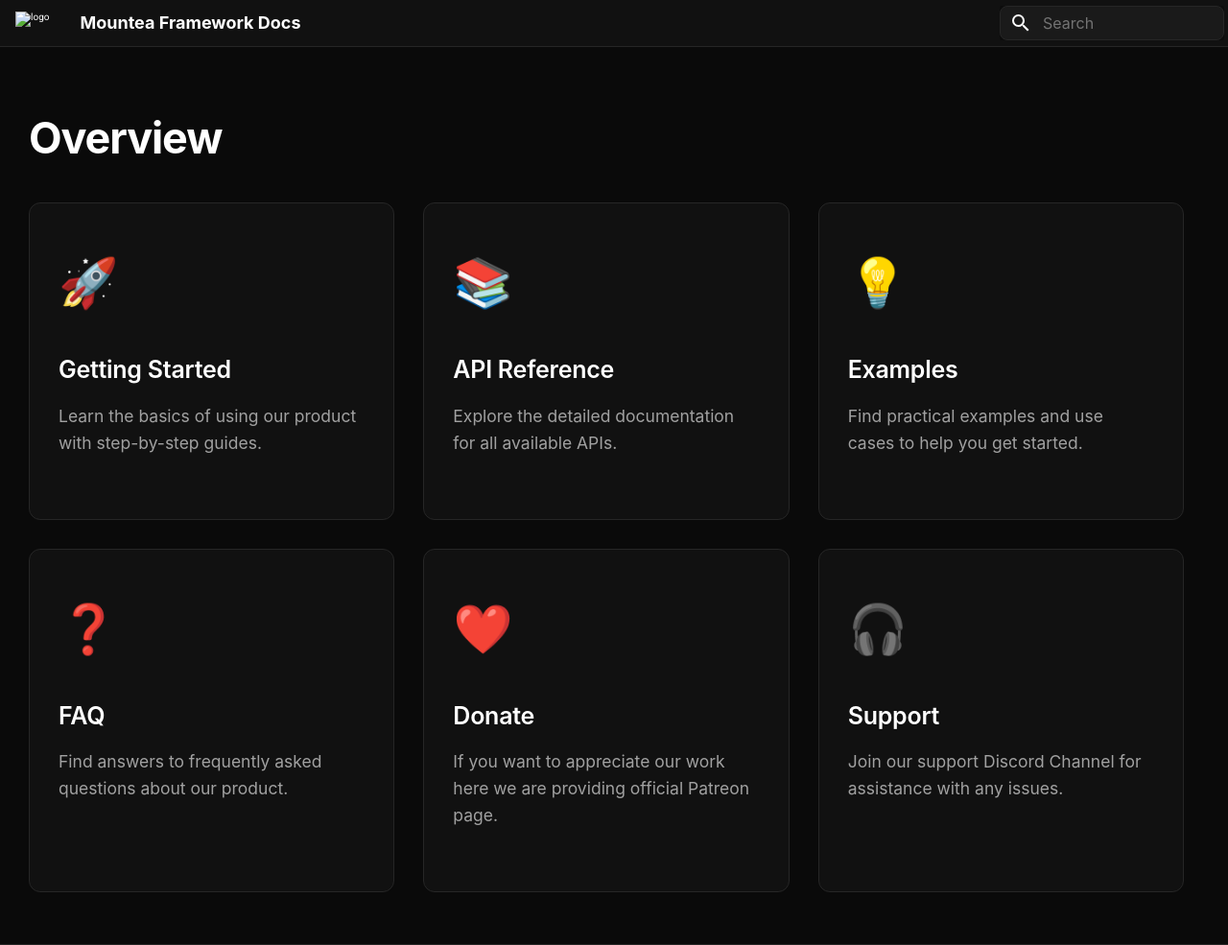
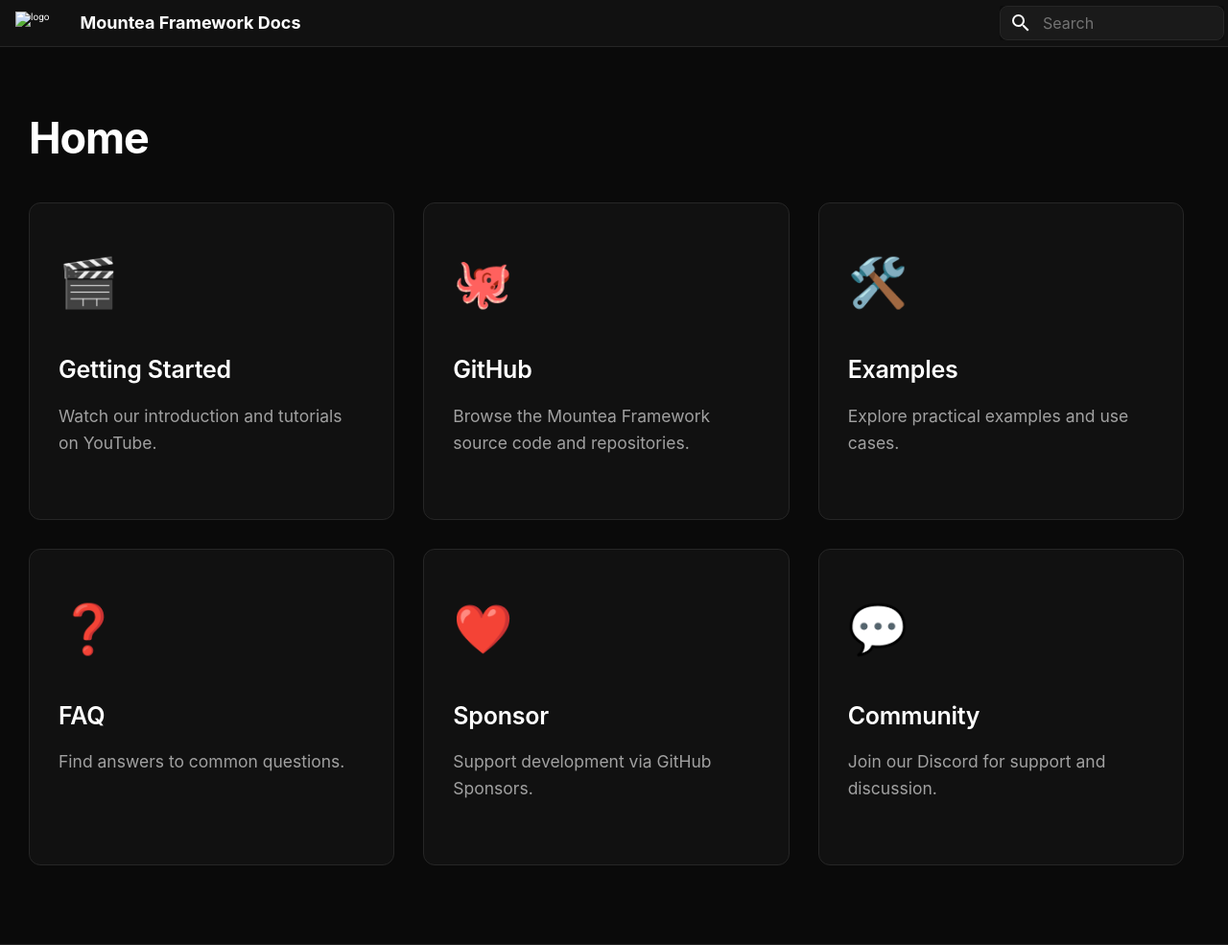
Before and after one commit to Mountea-Framework/MounteaFrameworkWebsite, an MkDocs documentation site: the page built from docs_src/index.md, in a window 1280 px wide and 985 px high. Shown: the whole window at 96% size. Built offline with MkDocs 1.6.1 and Material for MkDocs 9.7.7, drawn with Linux system fonts in a browser that asks for light colours; old or Windows-style settings are respelled for this version of MkDocs.

Commit message:
Refactor docs: merge categories and rarity, update nav
Removed separate Categories.md and Rarity.md, consolidating their content into Configuration/ItemCategoriesRarities.md (not shown in this diff). Updated Overview.md links to point to the new merged documentation. Cleaned up mkdocs.yml navigation to remove old entries. Added a new FAQ page and refreshed index.md with improved cards and links.

```diff
--- a/docs_src/index.md
+++ b/docs_src/index.md
@@ -1,45 +1,43 @@
-# Overview
-
 <div class="card-grid">
   <div class="card">
-    <div class="card-icon">🚀</div>
+    <div class="card-icon">🎬</div>
     <h3 class="card-title">Getting Started</h3>
-    <p class="card-description">Learn the basics of using our product with step-by-step guides.</p>
-    <a href="" class="card-link"></a>
+    <p class="card-description">Watch our introduction and tutorials on YouTube.</p>
+    <a href="https://www.youtube.com/channel/UC5JFJ5Ly8kC_gMT_ghxp3cw" class="card-link"></a>
   </div>
 
   <div class="card">
-    <div class="card-icon">📚</div>
-    <h3 class="card-title">API Reference</h3>
-    <p class="card-description">Explore the detailed documentation for all available APIs.</p>
-    <a href="" class="card-link"></a>
+    <div class="card-icon">🐙</div>
+    <h3 class="card-title">GitHub</h3>
+    <p class="card-description">Browse the Mountea Framework source code and repositories.</p>
+    <a href="https://github.com/Mountea-Framework" class="card-link"></a>
   </div>
 
   <div class="card">
-    <div class="card-icon">💡</div>
+    <div class="card-icon">🛠️</div>
     <h3 class="card-title">Examples</h3>
-    <p class="card-description">Find practical examples and use cases to help you get started.</p>
+    <p class="card-description">Explore practical examples and use cases.</p>
     <a href="https://github.com/Mountea-Framework/Examples" class="card-link"></a>
   </div>
 
   <div class="card">
     <div class="card-icon">❓</div>
     <h3 class="card-title">FAQ</h3>
-    <p class="card-description">Find answers to frequently asked questions about our product.</p>
-    <a href="faq.md" class="card-link"></a>
+    <p class="card-description">Find answers to common questions.</p>
+    <a href="faq" class="card-link"></a>
   </div>
 
   <div class="card">
     <div class="card-icon">❤️</div>
-    <h3 class="card-title">Donate</h3>
-    <p class="card-description">If you want to appreciate our work here we are providing official Patreon page.</p>
+    <h3 class="card-title">Sponsor</h3>
+    <p class="card-description">Support development via GitHub Sponsors.</p>
     <a href="https://github.com/sponsors/Mountea-Framework" class="card-link"></a>
   </div>
 
   <div class="card">
-    <div class="card-icon">🎧</div>
-    <h3 class="card-title">Support</h3>
-    <p class="card-description">Join our support Discord Channel for assistance with any issues.</p>
+    <div class="card-icon">💬</div>
+    <h3 class="card-title">Community</h3>
+    <p class="card-description">Join our Discord for support and discussion.</p>
     <a href="https://discord.gg/G66XvQTv3E" class="card-link"></a>
   </div>
 </div>
--- a/mkdocs.yml
+++ b/mkdocs.yml
@@ -16,7 +16,7 @@
     - navigation.sections
     #- navigation.tabs
     - navigation.top
-    - navigation.expand
+    #- navigation.expand
     - search.highlight
     - search.suggest
     - content.code.annotate
@@ -35,8 +35,6 @@
             - Item Templates: AdvancedInventoryEquipmentSystem/InventorySystem/ItemTemplates.md
             - Item Instances: AdvancedInventoryEquipmentSystem/InventorySystem/ItemInstances.md
             - Item Actions: AdvancedInventoryEquipmentSystem/InventorySystem/ItemActions.md
-            - Categories: AdvancedInventoryEquipmentSystem/InventorySystem/Categories.md
-            - Rarity System: AdvancedInventoryEquipmentSystem/InventorySystem/Rarity.md
             - Search & Filtering: AdvancedInventoryEquipmentSystem/InventorySystem/Search.md
             - Notifications: AdvancedInventoryEquipmentSystem/InventorySystem/Notifications.md
         - Equipment System:
```
Also changed, not shown: docs_src/AdvancedInventoryEquipmentSystem/InventorySystem/Categories.md (deleted, +0 -174 lines), docs_src/AdvancedInventoryEquipmentSystem/InventorySystem/Rarity.md (deleted, +0 -151 lines), docs_src/AdvancedInventoryEquipmentSystem/Overview.md (+2 -2 lines), docs_src/faq.md (added, +74 -0 lines).
